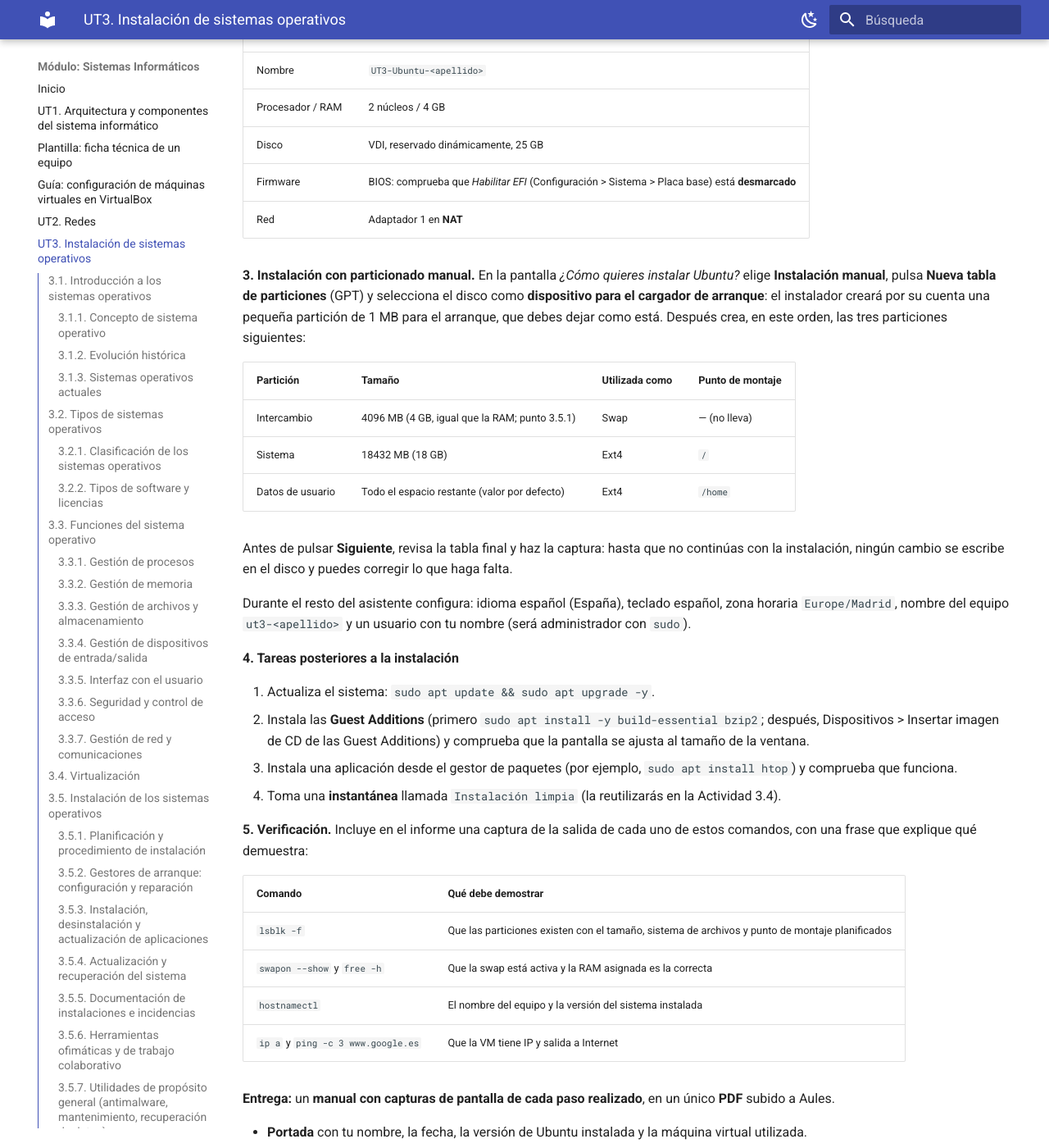
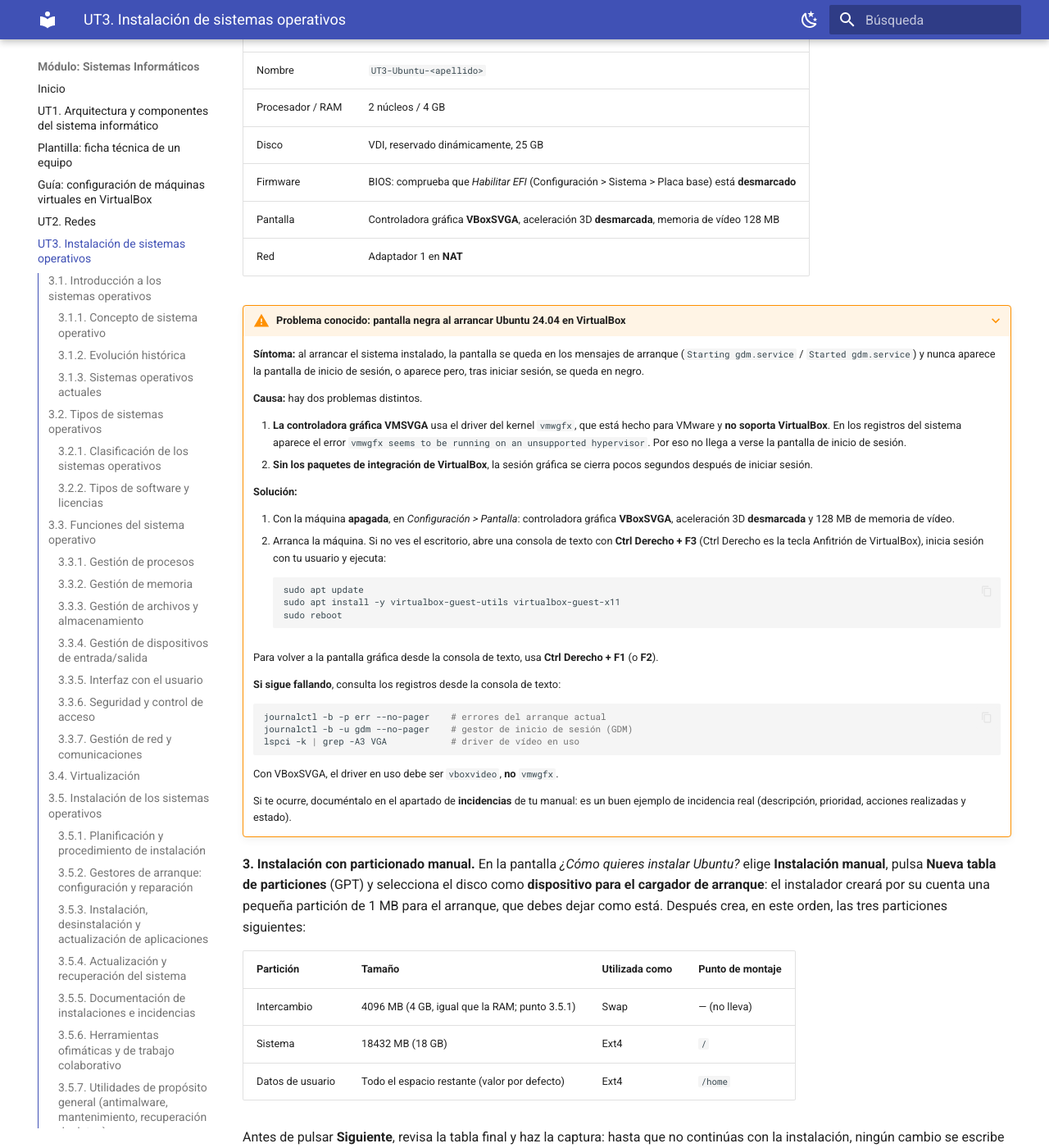
Before and after one commit to angelabserrano/sistemas-informaticos, an MkDocs documentation site: the page built from docs/ut3.md, in a window 1280 px wide and 1400 px high, scrolled down 21961 px. Shown: the whole window at 82% size. Built offline with MkDocs 1.6.1 and Material for MkDocs 9.7.7, drawn with Linux system fonts in a browser that asks for light colours.

Commit message:
UT3: aviso de pantalla negra de Ubuntu 24.04 en VirtualBox (#2)
Añade la controladora VBoxSVGA a la tabla de la VM y un aviso con
causa (vmwgfx/VMSVGA, paquetes de invitado) y solución.


Claude-Session: https://claude.ai/code/session_01G23AmaopsEWMrouds8Dm4R

Co-authored-by: Claude <noreply@anthropic.com>

````diff
--- a/docs/ut3.md
+++ b/docs/ut3.md
@@ -562,7 +562,41 @@ Las **suites ofimáticas** agrupan aplicaciones para las tareas más comunes en
 | Procesador / RAM | 2 núcleos / 4 GB |
 | Disco | VDI, reservado dinámicamente, 25 GB |
 | Firmware | BIOS: comprueba que *Habilitar EFI* (Configuración > Sistema > Placa base) está **desmarcado** |
+| Pantalla | Controladora gráfica **VBoxSVGA**, aceleración 3D **desmarcada**, memoria de vídeo 128 MB |
 | Red | Adaptador 1 en **NAT** |
+
+???+ warning "Problema conocido: pantalla negra al arrancar Ubuntu 24.04 en VirtualBox"
+    **Síntoma:** al arrancar el sistema instalado, la pantalla se queda en los mensajes de arranque (`Starting gdm.service` / `Started gdm.service`) y nunca aparece la pantalla de inicio de sesión, o aparece pero, tras iniciar sesión, se queda en negro.
+
+    **Causa:** hay dos problemas distintos.
+
+    1. **La controladora gráfica VMSVGA** usa el driver del kernel `vmwgfx`, que está hecho para VMware y **no soporta VirtualBox**. En los registros del sistema aparece el error `vmwgfx seems to be running on an unsupported hypervisor`. Por eso no llega a verse la pantalla de inicio de sesión.
+    2. **Sin los paquetes de integración de VirtualBox**, la sesión gráfica se cierra pocos segundos después de iniciar sesión.
+
+    **Solución:**
+
+    1. Con la máquina **apagada**, en *Configuración > Pantalla*: controladora gráfica **VBoxSVGA**, aceleración 3D **desmarcada** y 128 MB de memoria de vídeo.
+    2. Arranca la máquina. Si no ves el escritorio, abre una consola de texto con **Ctrl Derecho + F3** (Ctrl Derecho es la tecla Anfitrión de VirtualBox), inicia sesión con tu usuario y ejecuta:
+
+        ```bash
+        sudo apt update
+        sudo apt install -y virtualbox-guest-utils virtualbox-guest-x11
+        sudo reboot
+        ```
+
+    Para volver a la pantalla gráfica desde la consola de texto, usa **Ctrl Derecho + F1** (o **F2**).
+
+    **Si sigue fallando**, consulta los registros desde la consola de texto:
+
+    ```bash
+    journalctl -b -p err --no-pager    # errores del arranque actual
+    journalctl -b -u gdm --no-pager    # gestor de inicio de sesión (GDM)
+    lspci -k | grep -A3 VGA            # driver de vídeo en uso
+    ```
+
+    Con VBoxSVGA, el driver en uso debe ser `vboxvideo`, **no** `vmwgfx`.
+
+    Si te ocurre, documéntalo en el apartado de **incidencias** de tu manual: es un buen ejemplo de incidencia real (descripción, prioridad, acciones realizadas y estado).
 
 **3. Instalación con particionado manual.** En la pantalla *¿Cómo quieres instalar Ubuntu?* elige **Instalación manual**, pulsa **Nueva tabla de particiones** (GPT) y selecciona el disco como **dispositivo para el cargador de arranque**: el instalador creará por su cuenta una pequeña partición de 1 MB para el arranque, que debes dejar como está. Después crea, en este orden, las tres particiones siguientes:
 
````
